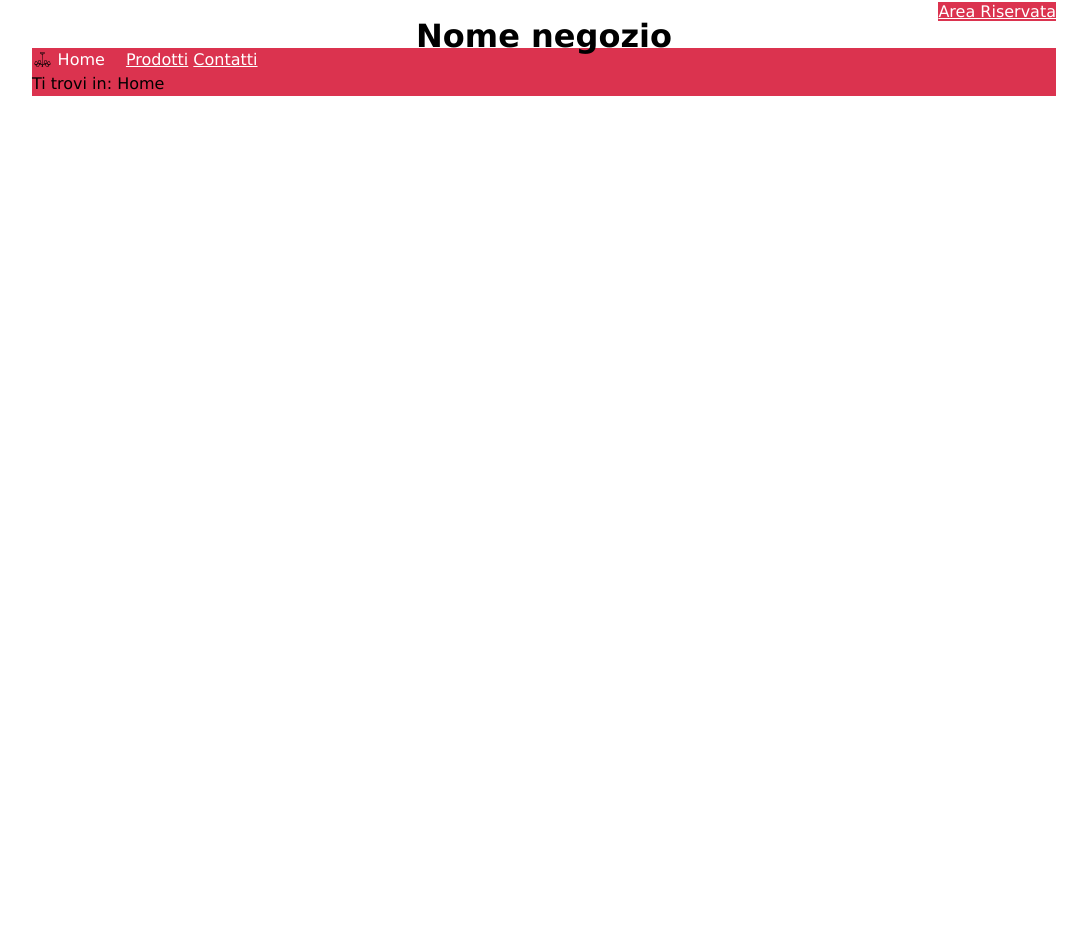
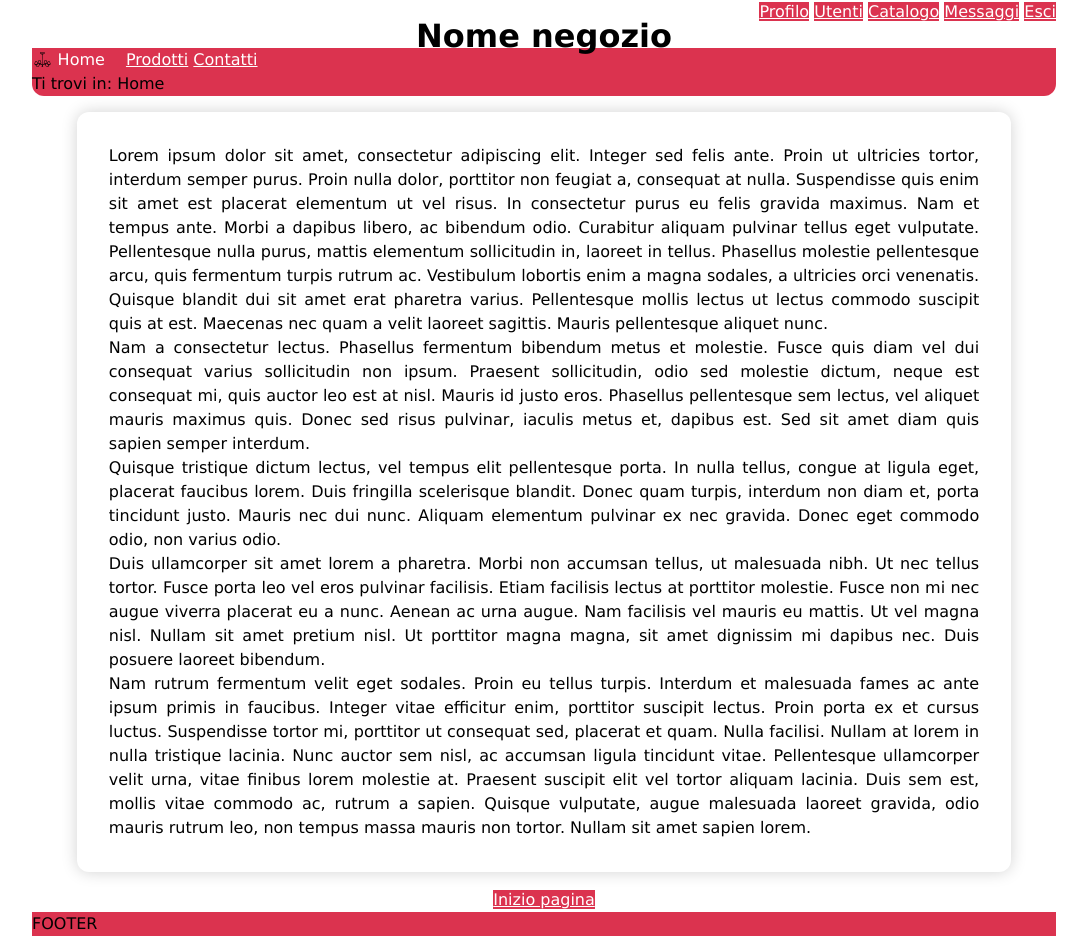
Before and after one commit to AMichelazzo/ProgettoTecWeb, a PHP site: page /HTML/prototipo.html in a window 1280 px wide. Shown: the whole page, without its empty margins (96-1183 px from the left). Before the commit the page ends 96 px from the top, so only its background shows below. Run offline with PHP 8.4, Linux system fonts and the light colour scheme.

Commit message:
Prima bozza pagina

```diff
--- a/CSS/style.css
+++ b/CSS/style.css
@@ -30,6 +30,10 @@ body {
     text-align: right;
 }
 
+#menubar li {
+    display: inline;
+}
+
 a {
     background-color: var(--bglinkcolor);
 }
@@ -52,6 +56,7 @@ a:visited {
 
 #breadcrumb {
     background-color: #DB334F;
+    border-radius: 0px 0px 12px 12px; /*ATTENZIONE VALORE ASSOLUTO*/
 }
 
 #currentLink {
@@ -63,3 +68,27 @@ a:visited {
     padding-left: 1.6em;
     padding-right: 1em;
 }
+
+#contenuto {
+    width: 85%;
+    /*
+    -webkit-border-radius:2em;
+    -moz-border-radius:2em;
+    */
+    border-radius: 12px; /*ATTENZIONE VALORE ASSOLUTO*/
+    padding: 2em;
+    margin-top: 1em;
+    margin-bottom: 1em;
+    box-shadow: 0em 0em 1em 0em #d2d2d2;
+    margin-left: auto;
+    margin-right: auto;
+    text-align: justify;
+}
+
+#iniziopagina {
+    text-align: center;
+}
+
+#footer {
+    background-color: #DB334F;
+}
--- a/HTML/prototipo.html
+++ b/HTML/prototipo.html
@@ -16,7 +16,16 @@
 </head>
 <body>
     <header>
-        <nav id="menubar"><a href="areariservata.html">Area Riservata</a></nav>
+        <!-- <nav id="menubar"><a href="areariservata.html">Area Riservata</a></nav> -->
+        <nav id="menubar">
+            <ul>
+                <li><a href="../HTML/profilo.html">Profilo</a></li>
+                <li><a href="../HTML/utenti.html">Utenti</a></li>
+                <li><a href="../HTML/profilo.html">Catalogo</a></li>
+                <li><a href="../HTML/messaggi.html">Messaggi</a></li>
+                <li><a href="../HTML/prototipo.html">Esci</a></li>
+            </ul>
+        </nav>
         <h1>Nome negozio</h1> <!-- logo? --> <!-- DA SOSTITUIRE -->
         <nav id="menu">
             <ul>
@@ -29,9 +38,35 @@
             <p>Ti trovi in: <span lang="en">Home</span></p>
         </nav>
     </header>
+    <!-- FINE PROTOTIPO -->
     <main>
+        <div id="contenuto">
+            <p>
+                Lorem ipsum dolor sit amet, consectetur adipiscing elit. Integer sed felis ante. Proin ut ultricies tortor, interdum semper purus. Proin nulla dolor, porttitor non feugiat a, consequat at nulla. Suspendisse quis enim sit amet est placerat elementum ut vel risus. In consectetur purus eu felis gravida maximus. Nam et tempus ante. Morbi a dapibus libero, ac bibendum odio. Curabitur aliquam pulvinar tellus eget vulputate. Pellentesque nulla purus, mattis elementum sollicitudin in, laoreet in tellus. Phasellus molestie pellentesque arcu, quis fermentum turpis rutrum ac. Vestibulum lobortis enim a magna sodales, a ultricies orci venenatis. Quisque blandit dui sit amet erat pharetra varius. Pellentesque mollis lectus ut lectus commodo suscipit quis at est. Maecenas nec quam a velit laoreet sagittis. Mauris pellentesque aliquet nunc.
+            </p>
+            <p>
+                Nam a consectetur lectus. Phasellus fermentum bibendum metus et molestie. Fusce quis diam vel dui consequat varius sollicitudin non ipsum. Praesent sollicitudin, odio sed molestie dictum, neque est consequat mi, quis auctor leo est at nisl. Mauris id justo eros. Phasellus pellentesque sem lectus, vel aliquet mauris maximus quis. Donec sed risus pulvinar, iaculis metus et, dapibus est. Sed sit amet diam quis sapien semper interdum.
+            </p>
+            <p>
+                Quisque tristique dictum lectus, vel tempus elit pellentesque porta. In nulla tellus, congue at ligula eget, placerat faucibus lorem. Duis fringilla scelerisque blandit. Donec quam turpis, interdum non diam et, porta tincidunt justo. Mauris nec dui nunc. Aliquam elementum pulvinar ex nec gravida. Donec eget commodo odio, non varius odio.
+            </p>
+            <p>
+                Duis ullamcorper sit amet lorem a pharetra. Morbi non accumsan tellus, ut malesuada nibh. Ut nec tellus tortor. Fusce porta leo vel eros pulvinar facilisis. Etiam facilisis lectus at porttitor molestie. Fusce non mi nec augue viverra placerat eu a nunc. Aenean ac urna augue. Nam facilisis vel mauris eu mattis. Ut vel magna nisl. Nullam sit amet pretium nisl. Ut porttitor magna magna, sit amet dignissim mi dapibus nec. Duis posuere laoreet bibendum.
+            </p>
+            <p>
+                Nam rutrum fermentum velit eget sodales. Proin eu tellus turpis. Interdum et malesuada fames ac ante ipsum primis in faucibus. Integer vitae efficitur enim, porttitor suscipit lectus. Proin porta ex et cursus luctus. Suspendisse tortor mi, porttitor ut consequat sed, placerat et quam. Nulla facilisi. Nullam at lorem in nulla tristique lacinia. Nunc auctor sem nisl, ac accumsan ligula tincidunt vitae. Pellentesque ullamcorper velit urna, vitae finibus lorem molestie at. Praesent suscipit elit vel tortor aliquam lacinia. Duis sem est, mollis vitae commodo ac, rutrum a sapien. Quisque vulputate, augue malesuada laoreet gravida, odio mauris rutrum leo, non tempus massa mauris non tortor. Nullam sit amet sapien lorem.
+            </p>
+        </div>
+        <div id="iniziopagina">
+            <a href="#">Inizio pagina</a>
+        </div>
     </main>
     <footer>
+        <div id = footer>
+            <p>
+                FOOTER
+            </p>
+        </div>
     </footer>
 </body>
 
```
